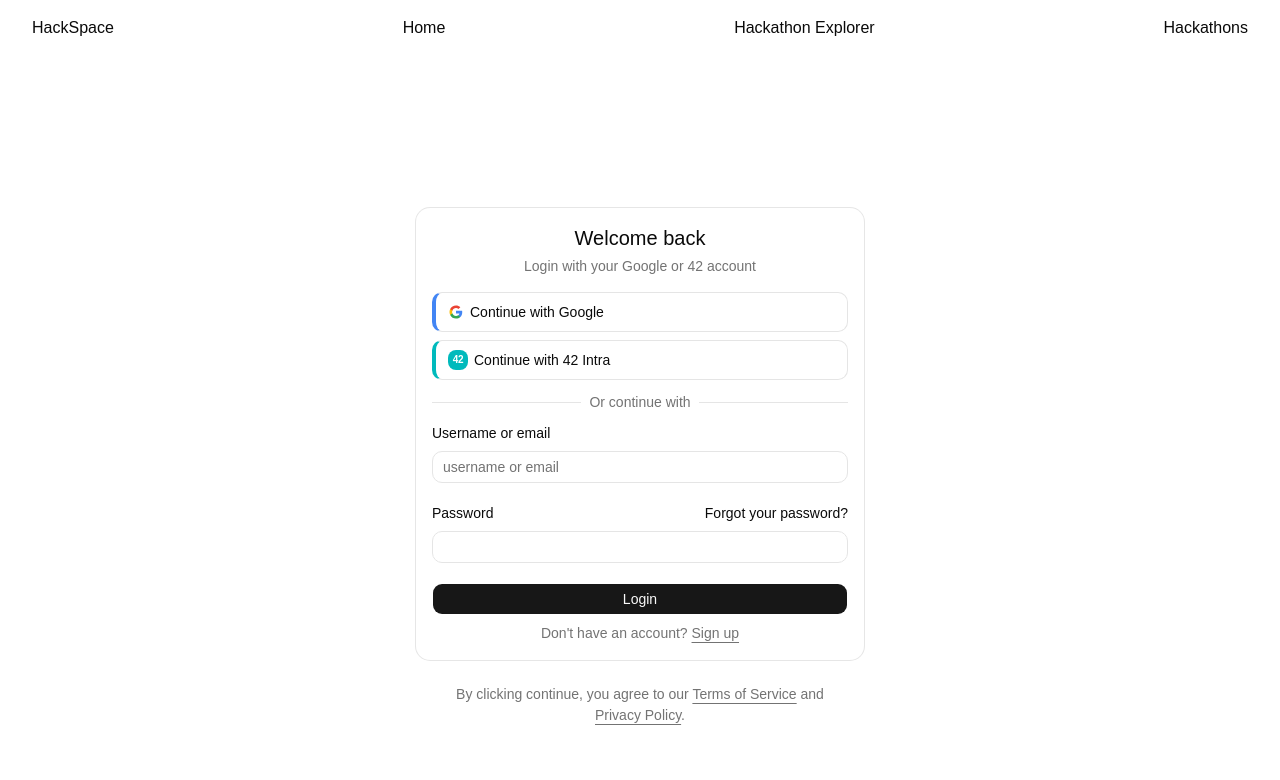
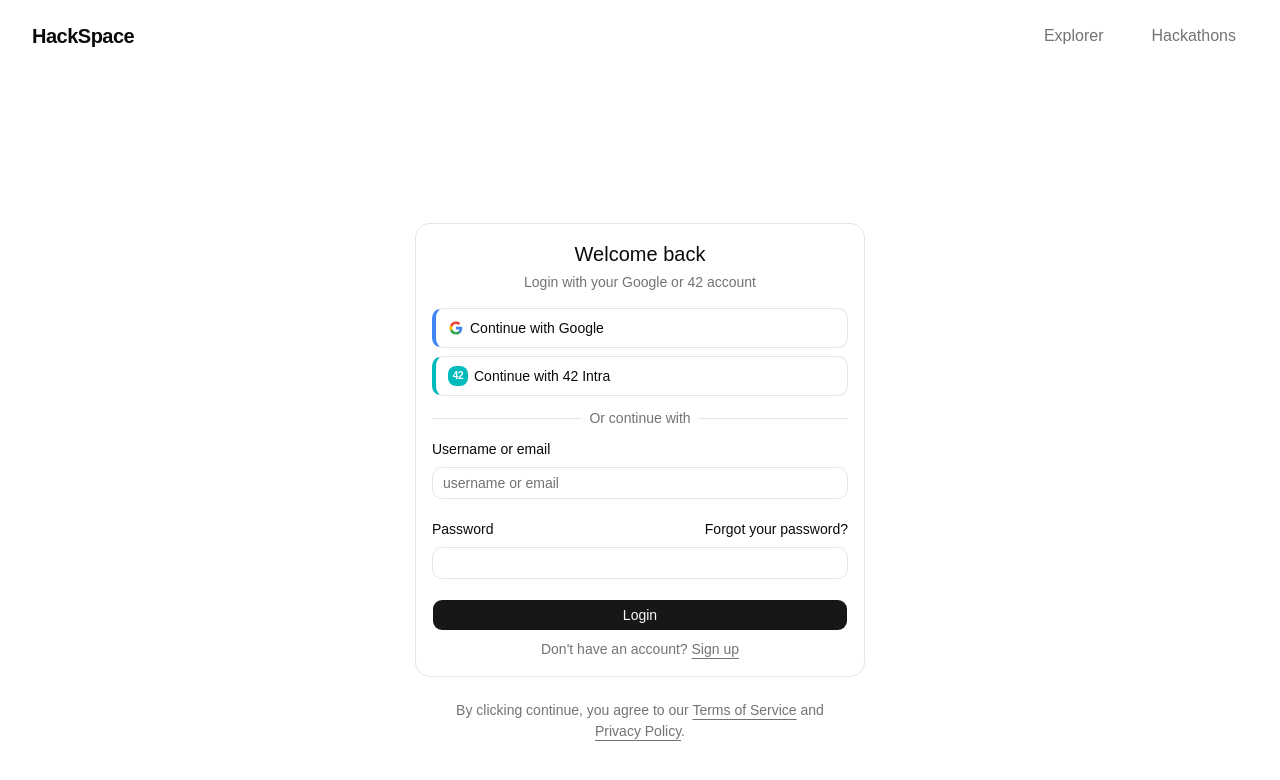
Before and after one commit to Dexter88xD/HackSpace, a React (Vite) app in the folder frontend/: page /login in a window 1280 px wide. Shown: the top 780 px of the page. Built offline with nearby package versions, Linux system fonts and the light colour scheme.

Commit message:
feat(navbar): implement responsive navigation

```diff
--- a/frontend/src/components/Navbar.tsx
+++ b/frontend/src/components/Navbar.tsx
@@ -1,14 +1,72 @@
-import { Link } from 'react-router-dom';
+import { useState } from "react";
+import { Menu, X } from "lucide-react";
+import { NavLink } from "react-router-dom";
+
+const getNavLinkClass = ({ isActive }: { isActive: boolean }) =>
+  `block rounded-md px-3 py-2 transition-colors
+   focus-visible:outline-2 focus-visible:outline-offset-2
+   focus-visible:outline-black dark:focus-visible:outline-white
+   ${
+     isActive
+       ? "bg-accent font-semibold text-foreground"
+       : "text-muted-foreground hover:bg-accent/50 hover:text-foreground"
+   }`;
 
 function Navbar() {
-    return (
-        <nav className="flex items-center justify-between px-8 py-4">
-            <h2>HackSpace</h2>
-            <Link to="/">Home</Link>
-            <Link to="/hackathon-explorer">Hackathon Explorer</Link>
-            <Link to="/hackathons">Hackathons</Link>
-        </nav>
-    );
+  const [menuOpen, setMenuOpen] = useState(false);
+  return (
+    <nav className="px-8 py-4">
+      <div className="flex items-center justify-between">
+        <NavLink
+          to="/"
+          className="text-xl font-bold tracking-tight focus-visible:rounded-sm focus-visible:outline-2 focus-visible:outline-black dark:focus-visible:outline-white"
+        >
+          HackSpace
+        </NavLink>
+
+        <div className="hidden md:flex md:items-center md:gap-6">
+          <NavLink to="/hackathon-explorer" className={getNavLinkClass}>
+            Explorer
+          </NavLink>
+          <NavLink to="/hackathons" className={getNavLinkClass}>
+            Hackathons
+          </NavLink>
+        </div>
+
+        <button
+          type="button"
+          className="rounded-md p-2 focus-visible:outline-2 focus-visible:outline-offset-2 focus-visible:outline-black dark:focus-visible:outline-white md:hidden"
+          aria-expanded={menuOpen}
+          aria-label={menuOpen ? "Close menu" : "Open menu"}
+          aria-controls="mobile-navigation"
+          onClick={() => setMenuOpen((prev) => !prev)}
+        >
+          {menuOpen ? <X /> : <Menu />}
+        </button>
+      </div>
+
+      <div id="mobile-navigation" className="md:hidden">
+        {menuOpen && (
+          <div className="flex flex-col items-end gap-1 pt-3">
+            <NavLink
+              onClick={() => setMenuOpen(false)}
+              to="/hackathon-explorer"
+              className={getNavLinkClass}
+            >
+              Explorer
+            </NavLink>
+            <NavLink
+              onClick={() => setMenuOpen(false)}
+              to="/hackathons"
+              className={getNavLinkClass}
+            >
+              Hackathons
+            </NavLink>
+          </div>
+        )}
+      </div>
+    </nav>
+  );
 }
 
 export default Navbar;
```
